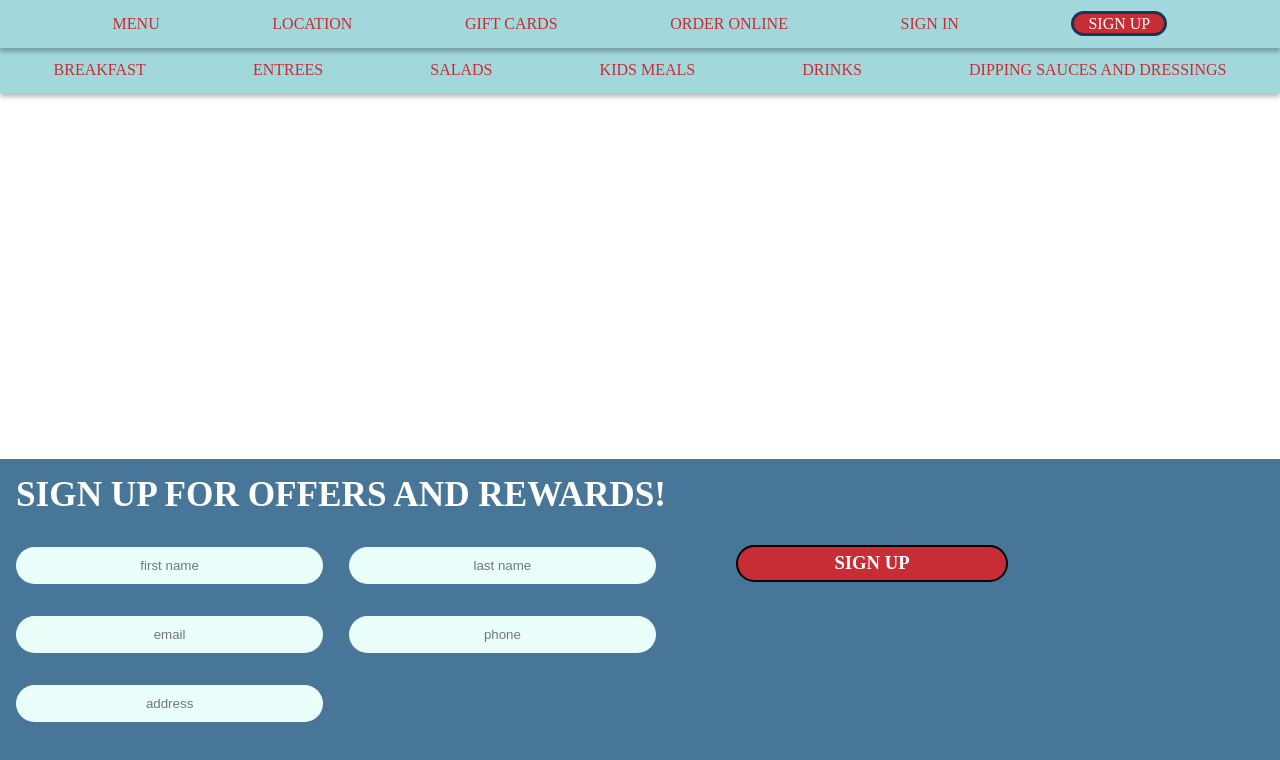
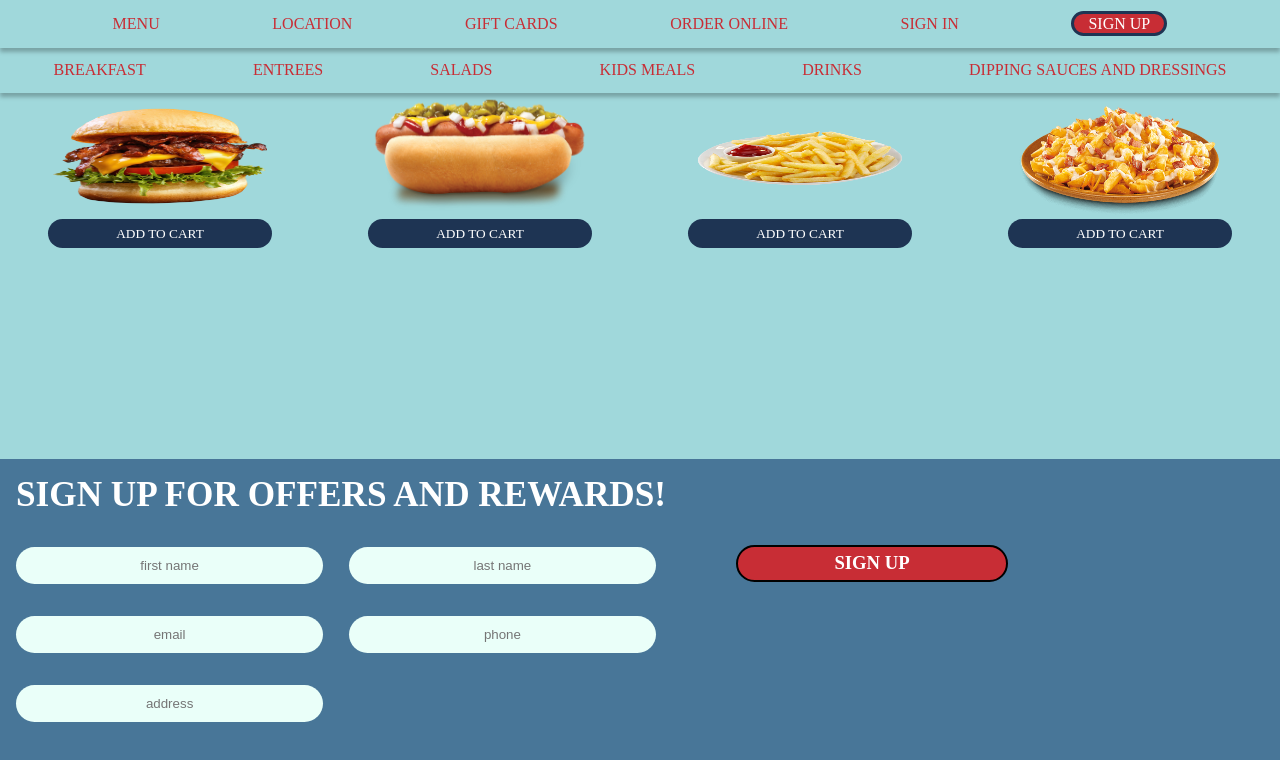
Before and after one commit to LuisOcasio/todo, a React (Create React App) app: page / in a window 1280 px wide. Shown: the top 760 px of the page. Built offline with nearby package versions, Linux system fonts and the light colour scheme; a web font is replaced by a local one.

Commit message:
render items

```diff
--- a/src/pages/landing.js
+++ b/src/pages/landing.js
@@ -1,7 +1,8 @@
 import React from "react";
 import styled from "styled-components";
 import Nav from "../components/Nav";
-import MenuNav from "../components/MenuNav"
+import MenuNav from "../components/MenuNav";
+import Items from "../components/Items";
 import Footer from "../components/Footer";
 
 const landing = () => {
@@ -9,6 +10,7 @@ const landing = () => {
     <Wrapper>
       <Nav />
       <MenuNav />
+      <Items />
       <Footer />
     </Wrapper>
   );
```
